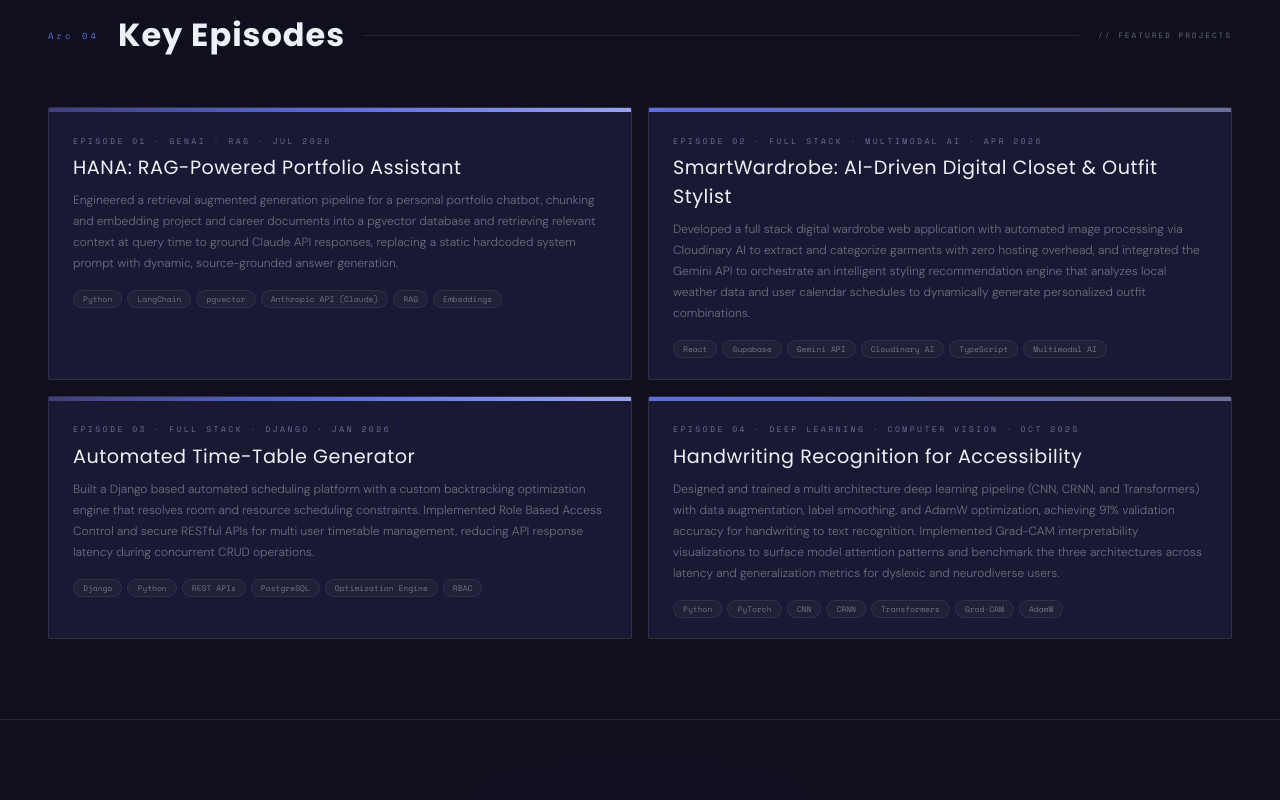
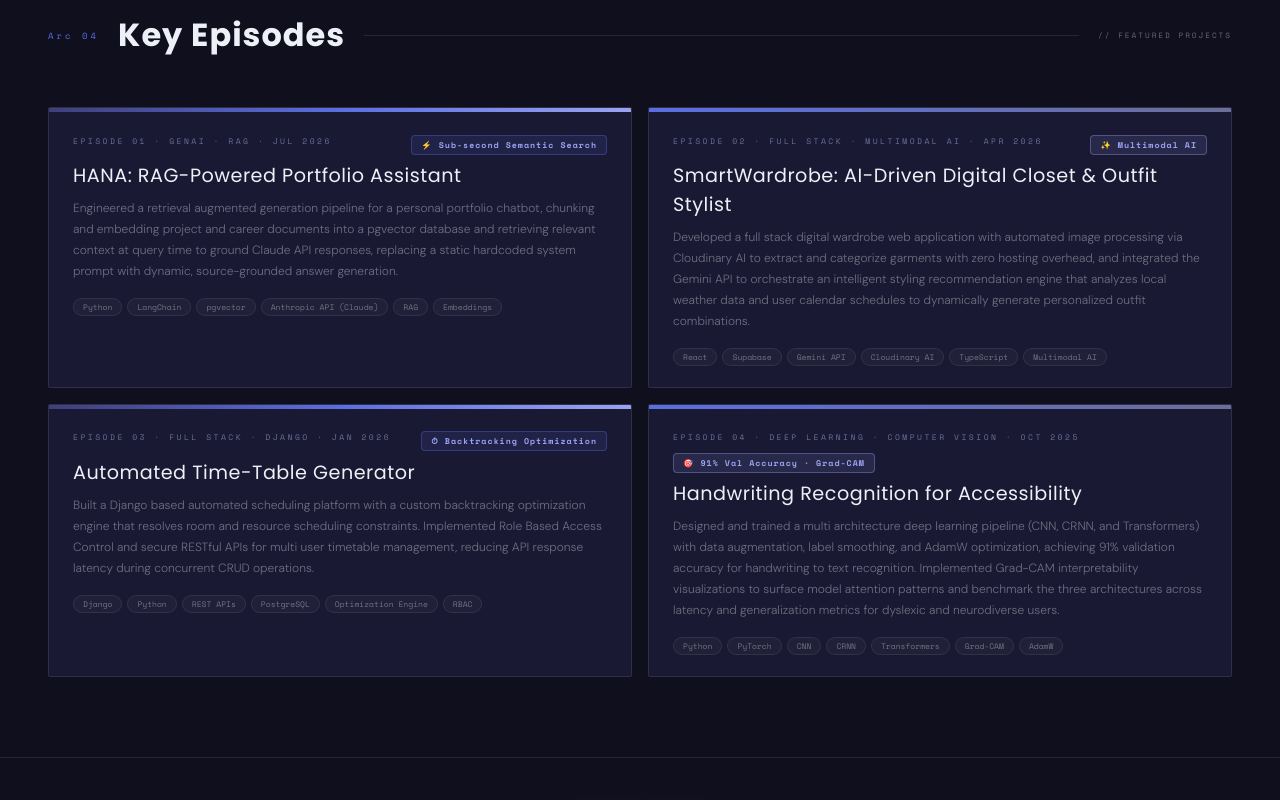
Before and after one commit to piercetheshar/Portfolio, a website: page index.html in a window 1280 px wide. Shown: the part 4100-4900 px from the top of the page. Drawn offline with nearby package versions, Linux system fonts and the light colour scheme.

```diff
--- a/index.html
+++ b/index.html
@@ -866,13 +866,40 @@
       padding: 1.4rem 1.5rem 1.3rem;
     }
 
+    .proj-header-row {
+      display: flex;
+      align-items: flex-start;
+      justify-content: space-between;
+      gap: 0.6rem;
+      margin-bottom: 0.4rem;
+      flex-wrap: wrap;
+    }
+
     .proj-ep {
       font-family: 'Space Mono', monospace;
       font-size: 0.5rem;
       letter-spacing: 2.5px;
       color: var(--gold);
       text-transform: uppercase;
-      margin-bottom: 0.4rem;
+    }
+
+    .proj-badge {
+      font-family: 'Space Mono', monospace;
+      font-size: 0.52rem;
+      letter-spacing: 1px;
+      font-weight: 700;
+      padding: 3px 9px;
+      border-radius: 4px;
+      background: rgba(91, 110, 225, 0.12);
+      border: 1px solid rgba(91, 110, 225, 0.35);
+      color: var(--petal);
+      white-space: nowrap;
+    }
+
+    .proj-badge.alt {
+      background: rgba(154, 163, 240, 0.12);
+      border-color: rgba(154, 163, 240, 0.35);
+      color: var(--petal);
     }
 
     .proj-name {
@@ -989,6 +1016,8 @@
       border-color: var(--rose);
       background: var(--rose-dim);
     }
+
+
 
     /* ── FOOTER ── */
     footer {
@@ -1625,7 +1654,7 @@
       <div class="hero-btns">
         <button class="btn-primary glow-trigger"
           onclick="document.getElementById('experience').scrollIntoView({behavior:'smooth'})">View My Arc</button>
-        <a href="Sharvari_Mayekar_Resume.pdf" target="_blank" download="Sharvari_Mayekar_Resume.pdf" class="btn-ghost glow-trigger">Download Resume ↓</a>
+        <a href="Sharvari_Mayekar_Resume.pdf" target="_blank" rel="noopener noreferrer" class="btn-ghost glow-trigger">Download Resume ↓</a>
       </div>
     </div>
     <div class="scroll-hint">
@@ -1895,7 +1924,10 @@
       <div class="proj-card glow-trigger">
         <div class="proj-top"></div>
         <div class="proj-body">
-          <div class="proj-ep">Episode 01 · GenAI · RAG · Jul 2026</div>
+          <div class="proj-header-row">
+            <div class="proj-ep">Episode 01 · GenAI · RAG · Jul 2026</div>
+            <span class="proj-badge">⚡ Sub-second Semantic Search</span>
+          </div>
           <div class="proj-name">HANA: RAG-Powered Portfolio Assistant</div>
           <div class="proj-desc">
             Engineered a retrieval augmented generation pipeline for a personal portfolio chatbot, chunking and embedding project and career documents into a pgvector database and retrieving relevant context at query time to ground Claude API responses, replacing a static hardcoded system prompt with dynamic, source-grounded answer generation.
@@ -1910,7 +1942,10 @@
       <div class="proj-card glow-trigger">
         <div class="proj-top alt"></div>
         <div class="proj-body">
-          <div class="proj-ep">Episode 02 · Full Stack · Multimodal AI · Apr 2026</div>
+          <div class="proj-header-row">
+            <div class="proj-ep">Episode 02 · Full Stack · Multimodal AI · Apr 2026</div>
+            <span class="proj-badge alt">✨ Multimodal AI</span>
+          </div>
           <div class="proj-name">SmartWardrobe: AI-Driven Digital Closet & Outfit Stylist</div>
           <div class="proj-desc">
             Developed a full stack digital wardrobe web application with automated image processing via Cloudinary AI to extract and categorize garments with zero hosting overhead, and integrated the Gemini API to orchestrate an intelligent styling recommendation engine that analyzes local weather data and user calendar schedules to dynamically generate personalized outfit combinations.
@@ -1925,7 +1960,10 @@
       <div class="proj-card glow-trigger">
         <div class="proj-top"></div>
         <div class="proj-body">
-          <div class="proj-ep">Episode 03 · Full Stack · Django · Jan 2026</div>
+          <div class="proj-header-row">
+            <div class="proj-ep">Episode 03 · Full Stack · Django · Jan 2026</div>
+            <span class="proj-badge">⏱ Backtracking Optimization</span>
+          </div>
           <div class="proj-name">Automated Time-Table Generator</div>
           <div class="proj-desc">
             Built a Django based automated scheduling platform with a custom backtracking optimization engine that resolves room and resource scheduling constraints. Implemented Role Based Access Control and secure RESTful APIs for multi user timetable management, reducing API response latency during concurrent CRUD operations.
@@ -1940,7 +1978,10 @@
       <div class="proj-card glow-trigger">
         <div class="proj-top alt"></div>
         <div class="proj-body">
-          <div class="proj-ep">Episode 04 · Deep Learning · Computer Vision · Oct 2025</div>
+          <div class="proj-header-row">
+            <div class="proj-ep">Episode 04 · Deep Learning · Computer Vision · Oct 2025</div>
+            <span class="proj-badge alt">🎯 91% Val Accuracy · Grad-CAM</span>
+          </div>
           <div class="proj-name">Handwriting Recognition for Accessibility</div>
           <div class="proj-desc">
             Designed and trained a multi architecture deep learning pipeline (CNN, CRNN, and Transformers) with data augmentation, label smoothing, and AdamW optimization, achieving 91% validation accuracy for handwriting to text recognition. Implemented Grad-CAM interpretability visualizations to surface model attention patterns and benchmark the three architectures across latency and generalization metrics for dyslexic and neurodiverse users.
@@ -1967,7 +2008,7 @@
       <a href="https://www.linkedin.com/in/sharvarimayekar/" target="_blank" rel="noopener noreferrer" class="clink glow-trigger">⚡
         LinkedIn</a>
       <a href="https://github.com/piercetheshar" target="_blank" rel="noopener noreferrer" class="clink glow-trigger">⌥ GitHub</a>
-      <a href="Sharvari_Mayekar_Resume.pdf" target="_blank" class="clink glow-trigger">📜 Resume</a>
+      <a href="Sharvari_Mayekar_Resume.pdf" target="_blank" class="clink glow-trigger">📜 Resume ↗</a>
     </div>
   </section>
 
```
Also changed, not shown: portfolio_mockup.html (+48 -7 lines), sharvari_portfolio.html (+48 -7 lines).
